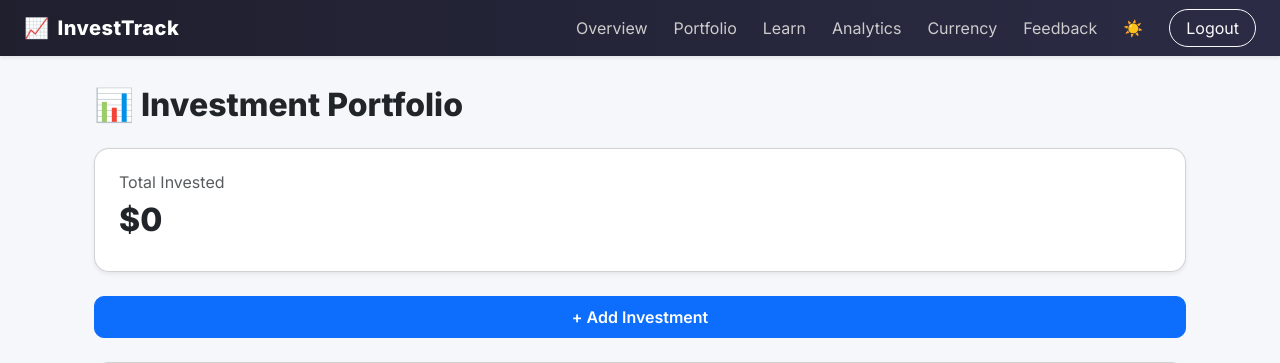
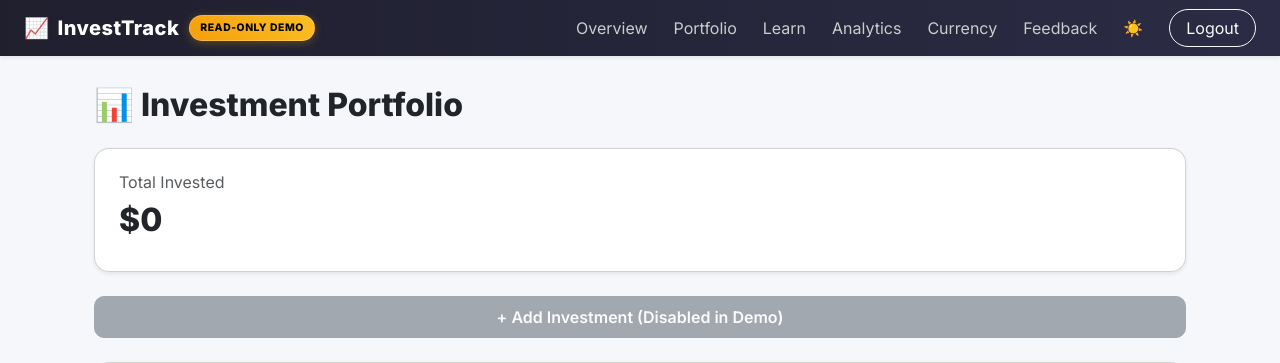
Before and after one commit to naylahabdalla/InvestTrack, a Flask app: page /portfolio in a window 1280 px wide. Shown: the top 363 px of the page. Run offline with Flask 3, Linux system fonts and the light colour scheme; a user stored in the database is signed in; data that the repository does not hold is empty.

Commit message:
feat: implement read-only demo mode with mutation protection and UI indicators

```diff
--- a/app.py
+++ b/app.py
@@ -4,6 +4,7 @@ import yfinance as yf
 import requests
 from werkzeug.security import generate_password_hash, check_password_hash
 import re
+from functools import wraps
 
 url: str = "https://livxzkknhrqusxkyrieq.supabase.co"
 key: str = "eyJhbGciOiJIUzI1NiIsInR5cCI6IkpXVCJ9.eyJpc3MiOiJzdXBhYmFzZSIsInJlZiI6Imxpdnh6a2tuaHJxdXN4a3lyaWVxIiwicm9sZSI6ImFub24iLCJpYXQiOjE3NzQ1MDk0NjUsImV4cCI6MjA5MDA4NTQ2NX0.b1WV6RtX3suBkTquZiY-4NS8p0QOzViGimAJkrqMr4U"
@@ -122,6 +123,9 @@ def add():
         return redirect("/login")
 
     if request.method == "POST":
+        if session.get("is_demo"):
+            return redirect("/dashboard")
+
         name = request.form["asset_name"]
         type_ = request.form["asset_type"]
         amount = float(request.form["amount"])
@@ -132,11 +136,26 @@ def add():
 
     return render_template("add_investment.html", user=session.get("user"))
 
-# ---------------- LOGOUT ----------------
 @app.route("/logout")
 def logout():
     session.pop("user", None)
+    session.pop("is_demo", None)
     return redirect("/")
+
+# ---------------- DEMO MODE ----------------
+@app.route("/demo")
+def demo():
+    session["user"] = "demo_user"
+    session["is_demo"] = True
+    return redirect("/dashboard")
+
+def demo_guard(f):
+    @wraps(f)
+    def decorated_function(*args, **kwargs):
+        if session.get("is_demo"):
+            return redirect("/dashboard")
+        return f(*args, **kwargs)
+    return decorated_function
 
 @app.route("/analytics")
 def analytics():
@@ -184,6 +203,9 @@ def feedback():
         return redirect("/login")
 
     if request.method == "POST":
+        if session.get("is_demo"):
+            return redirect("/dashboard")
+
         message = request.form["message"]
 
         supabase.table("feedback").insert({"username": session["user"], "message": message}).execute()
@@ -210,6 +232,7 @@ def portfolio():
 @app.route("/delete/<int:id>")
 def delete(id):
     if "user" not in session: return redirect("/login")
+    if session.get("is_demo"): return redirect("/dashboard")
     supabase.table("investments").delete().eq("id", id).eq("username", session["user"]).execute()
     return redirect("/portfolio")
 
--- a/templates/add_investment.html
+++ b/templates/add_investment.html
@@ -22,7 +22,11 @@
 <label>Amount Invested</label><br>
 <input type="number" name="amount" required><br><br>
 
-<button type="submit">Add Investment</button>
+{% if session.get('is_demo') %}
+<button type="submit" class="btn btn-secondary disabled" title="Disabled in Demo">Add Investment (Disabled in Demo)</button>
+{% else %}
+<button type="submit" class="btn btn-primary">Add Investment</button>
+{% endif %}
 
 </form>
 
--- a/templates/base.html
+++ b/templates/base.html
@@ -56,6 +56,22 @@
         .container {
             margin-top: 30px;
         }
+
+        .demo-badge {
+            background: linear-gradient(45deg, #f59e0b, #fbbf24);
+            color: #000;
+            font-size: 0.65rem;
+            font-weight: 800;
+            padding: 4px 10px;
+            border-radius: 20px;
+            letter-spacing: 0.05em;
+            box-shadow: 0 2px 10px rgba(245, 158, 11, 0.3);
+            text-transform: uppercase;
+            border: 1px solid rgba(255, 255, 255, 0.2);
+            margin-left: 10px;
+            display: inline-block;
+            vertical-align: middle;
+        }
     </style>
 
 </head>
@@ -69,6 +85,9 @@
         <a class="navbar-brand fw-bold d-flex align-items-center" href="/dashboard">
             <span style="font-size:20px; margin-right:8px;">📈</span>
             InvestTrack
+            {% if session.get('is_demo') %}
+            <span class="demo-badge">Read-Only Demo</span>
+            {% endif %}
         </a>
 
         <!-- Mobile toggle -->
--- a/templates/feedback.html
+++ b/templates/feedback.html
@@ -13,7 +13,11 @@
 
 <br>
 
+{% if session.get('is_demo') %}
+<button class="btn btn-secondary disabled" title="Disabled in Demo">Submit Feedback (Disabled in Demo)</button>
+{% else %}
 <button class="btn btn-primary">Submit Feedback</button>
+{% endif %}
 
 </form>
 
--- a/templates/portfolio.html
+++ b/templates/portfolio.html
@@ -14,9 +14,15 @@
 
     <!-- ADD BUTTON -->
     <div class="mb-4">
+        {% if session.get('is_demo') %}
+        <button class="btn btn-secondary w-100 py-2 fw-semibold disabled" style="border-radius:10px; opacity: 0.6;">
+            + Add Investment (Disabled in Demo)
+        </button>
+        {% else %}
         <a href="/add" class="btn btn-primary w-100 py-2 fw-semibold" style="border-radius:10px;">
             + Add Investment
         </a>
+        {% endif %}
     </div>
 
     <!-- TABLE -->
@@ -44,9 +50,13 @@
                         </td>
                         <td>${{ inv[3] }}</td>
                         <td class="text-end">
+                            {% if session.get('is_demo') %}
+                            <span class="text-muted small">Read-Only</span>
+                            {% else %}
                             <a href="/delete/{{ inv[0] }}" class="btn btn-sm btn-danger">
                                 Delete
                             </a>
+                            {% endif %}
                         </td>
                     </tr>
                     {% endfor %}
```
Also changed, not shown: templates/index.html (+8 -1 lines).
